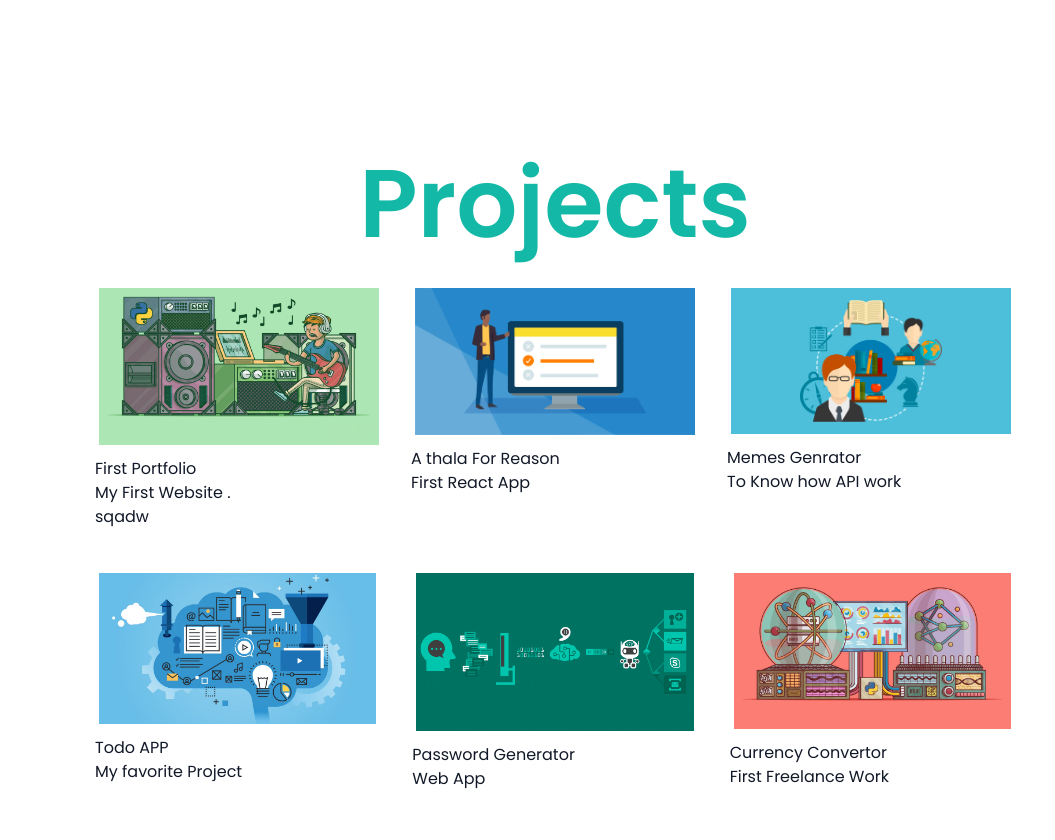
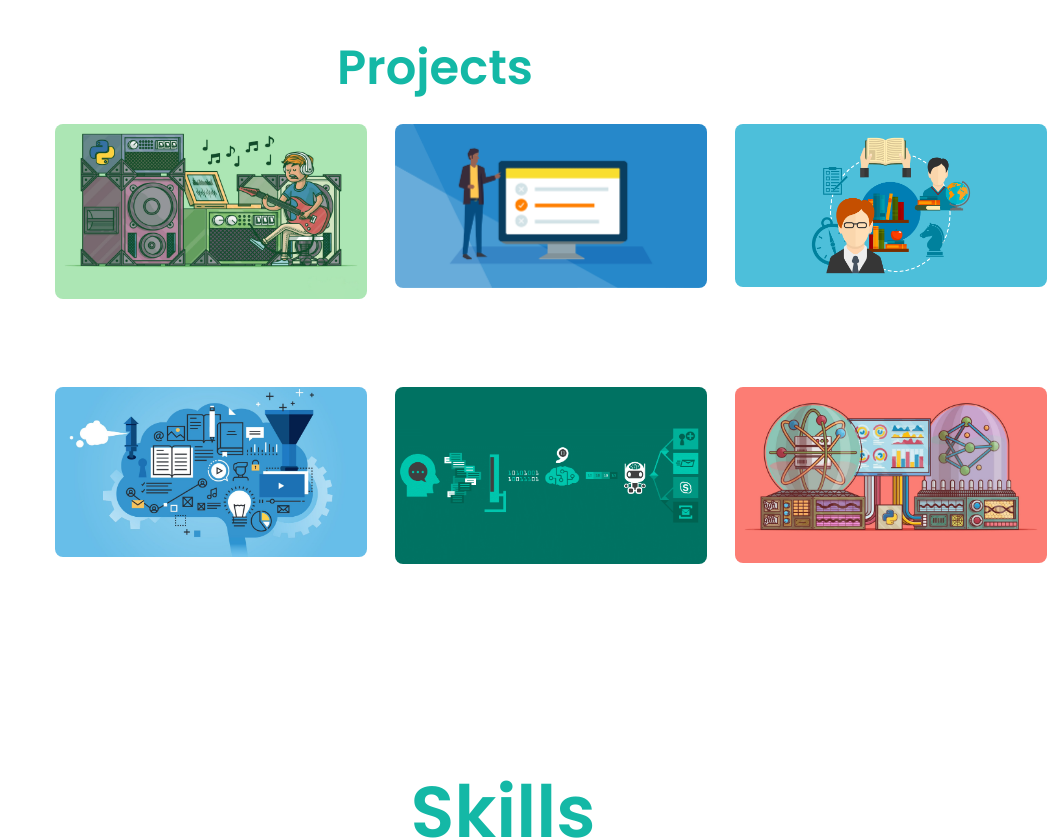
Before and after one commit to Devdeep8/Devdeeppportfolio, a Next.js app: page / in a window 1280 px wide. Shown: the part 1500-2340 px from the top of the page, without its empty margins (225-1280 px from the left). Built offline with nearby package versions, Linux system fonts and the light colour scheme.

Commit message:
ProjectItem

```diff
--- a/components/Projects.jsx
+++ b/components/Projects.jsx
@@ -3,236 +3,97 @@ import React from "react";
 import Image from "next/image";
 import Link from "next/link";
 import { useMode } from "@/context/mode";
+
 const Projects = ({}) => {
   const { darkMode } = useMode();
   return (
     <section
       id="projects"
-      className={` py-28 px-10 md:pl-80  scrollspy ${
+      className={`py-10 md:pl-10 scrollspy ${
         darkMode ? "bg-black text-white" : "bg-white text-gray-900"
       }`}
     >
       <h3
-        className={` md:pt-10 md:text-8xl text-3xl pb-8 flex items-center justify-center font-semibold  ${
+        className={`text-3xl md:text-5xl pb-4 flex items-center justify-center font-semibold ${
           darkMode ? "text-teal-500" : "text-teal-500"
-        } ${darkMode ? " brightness-150" : ""}`}
+        } ${darkMode ? "brightness-150" : ""}`}
       >
         Projects
       </h3>
-      <div className="grid grid-cols-3 gap-7">
-        <Link
-          target="_blank"
-          href={"https://devdeep8.github.io/portfolio.first/"}
-        >
-          <div className={` ${darkMode ? " text-white" : "bg-white"}`}>
-            <Image
-              alt="music streaming app"
-              src="/project-music-player.png"
-              width={300}
-              height={300}
-              className="mb-2 border-solid border-4  border-transparent hover:scale-125	transition ease-in-out hover:border-rose-400"
-              priority/>
+      <div className=" md:ml-60 md:mr-2  grid grid-cols-1 md:grid-cols-3 gap-7">
+        <ProjectLink
+          href={"https://machine-six.vercel.app/"}
+          alt={"Stock Management App"}
+          src={"/project-music-player.png"}
+          text={"Stock Management App"}
+          darkMode={darkMode}
+        />
 
-            <span
-              className={` ${
-                darkMode ? " text-teal-500 brightness-150" : ""
-              } hover:underline`}
-            >
-              First Portfolio
-            </span>
-            <p className={` ${darkMode ? "text-white" : ""}`}>
-              My First Website .
-            </p>
-            <div className={`${darkMode ? " text-white" : "bg-white"}`}>
-              {/* Accomplishments content */}
-              sqadw
-            </div>
-          </div>
-        </Link>
-        <div>
-          <Link
-            target="_blank"
-            href={"https://thalaforreason-sandy.vercel.app/"}
-            className=" "
-          >
-            <div className={` ${darkMode ? " text-white" : "bg-white"}`}>
-              <div className="">
-                <Image
-                  alt="quiz app"
-                  src="/project-quizup-logo-1.png"
-                  width={330}
-                  height={300}
-                  className=" mb-2 border-solid border-4 border-transparent hover:scale-125	 transition ease-in-out hover:border-rose-400"
-                  priority
-                />
-              </div>
-              <div className="">
-                <span
-                  className={` ${
-                    darkMode ? "text-teal-500 brightness-150" : ""
-                  } hover:underline `}
-                >
-                  A thala For Reason
-                </span>
-                <p className={`${darkMode ? "text-white" : ""}`}>
-                  First React App
-                </p>
-              </div>
-              <div
-                className={`-reveal ${
-                  darkMode ? "bg-gray-800 text-white" : "bg-white"
-                }`}
-              >
-                {/* Accomplishments content */}
-              </div>
-            </div>
-          </Link>
-        </div>
+        <ProjectLink
+          href={"https://thalaforreason-sandy.vercel.app/"}
+          alt={"Thala for Reason"}
+          src={"/project-quizup-logo-1.png"}
+          text={"Thala for Reason"}
+          darkMode={darkMode}
+        />
 
-        <Link
-          target="_blank"
+        <ProjectLink
           href={"https://devdeep8.github.io/memegenerator/"}
-        >
-          <div className={` ${darkMode ? " text-white" : "bg-white"}`}>
-            <div className="-image waves-effect waves-block waves-light">
-              <Image
-                alt="django web app"
-                src="/project-library-logo.png"
-                width={330}
-                height={300}
-                className="mb-2 border-solid border-4 border-transparent hover:scale-125	 transition ease-in-out hover:border-rose-400"
-                priority/>
-            </div>
+          alt={"Memegenerator"}
+          src={"/project-library-logo.png"}
+          text={"Memegenerator"}
+          darkMode={darkMode}
+        />
 
-            <div className="-content">
-              <span
-                className={` ${
-                  darkMode ? "text-teal-500 brightness-150" : ""
-                } hover:underline`}
-              >
-                Memes Genrator
-              </span>
-              <p className={`${darkMode ? "text-white" : ""}`}>
-                To Know how API work
-              </p>
-            </div>
-            <div
-              className={`-reveal ${
-                darkMode ? "bg-gray-800 text-white" : "bg-white"
-              }`}
-            >
-              {/* Accomplishments content */}
-            </div>
-          </div>
-        </Link>
-      </div>
+        <ProjectLink
+          href={"https://todos-devdeep8.vercel.app/"}
+          alt={"Todo List"}
+          src={"/project-ai-1.jpg"}
+          text={"Todo List"}
+          darkMode={darkMode}
+        />
 
-      <div className="grid grid-cols-3 gap-8 pt-10">
-        <Link
-          target="_blank"
-          href={"https://todos-devdeep8.vercel.app/"}
-        >
-          <div className={` ${darkMode ? " text-white" : "bg-white"}`}>
-            <div className="">
-              <Image
-                alt="music streaming app"
-                src="/project-ai-1.jpg"
-                width={330}
-                height={300}
-                className="mb-2 border-solid border-4 border-transparent hover:scale-125 transition ease-in-out hover:border-rose-400"
-                priority/>
-            </div>
-            <div className="">
-              <span
-                className={` ${
-                  darkMode ? " text-teal-500 brightness-150" : ""
-                } hover:underline`}
-              >
-                Todo APP
-              </span>
-              <p className={` ${darkMode ? "text-white" : ""}`}>
-                My favorite Project
-              </p>
-            </div>
-            <div className={`${darkMode ? " text-white" : "bg-white"}`}>
-              {/* Accomplishments content */}
-            </div>
-          </div>
-        </Link>
+        <ProjectLink
+          href={"https://passwordchange.vercel.app/"}
+          alt={"Password Generator App"}
+          src={"/project-aim_bert-bias.png"}
+          text={"Password Generator"}
+          darkMode={darkMode}
+        />
 
-        <Link
-          target="_blank"
-          href={"https://passwordchange.vercel.app/"}
-          className=" "
-        >
-          <div className={` ${darkMode ? " text-white" : "bg-white"}`}>
-            <div className="">
-              <Image
-                alt="quiz app"
-                src="/project-aim_bert-bias.png"
-                width={330}
-                height={300}
-                className="mb-2 border-solid border-4 border-transparent hover:scale-125 transition ease-in-out hover:border-rose-400"
-                priority />
-            </div>
-            <div className="">
-              <span
-                className={` ${
-                  darkMode ? "text-teal-500 brightness-150" : ""
-                } hover:underline `}
-              >
-                Password Generator
-              </span>
-              <p className={`${darkMode ? "text-white" : ""}`}>
-                Web App
-              </p>
-            </div>
-            <div
-              className={`-reveal ${
-                darkMode ? "bg-gray-800 text-white" : "bg-white"
-              }`}
-            >
-              {/* Accomplishments content */}
-            </div>
-          </div>
-        </Link>
-
-        <Link
-          target="_blank"
+        <ProjectLink
           href={"https://currencyconertor.vercel.app/"}
-        >
-          <div className={` ${darkMode ? " text-white" : "bg-white"}`}>
-            <div className="-image waves-effect waves-block waves-light">
-              <Image
-                alt="django web app"
-                src="/project-ml-7.jpg"
-                width={330}
-                height={300}
-                className="mb-2 border-solid border-4 border-transparent hover:scale-125 transition ease-in-out hover:border-rose-400"
-                priority/>
-            </div>
-            <div className="-content">
-              <span
-                className={` ${
-                  darkMode ? "text-teal-500 brightness-150" : ""
-                } hover:underline`}
-              >
-                Currency Convertor
-              </span>
-              <p className={`${darkMode ? "text-white" : ""}`}>
-                First Freelance Work
-              </p>
-            </div>
-            <div
-              className={`-reveal ${darkMode ? " text-white" : "bg-white"}`}
-            >
-              {/* Accomplishments content */}
-            </div>
-          </div>
-        </Link>
+          alt={"Currency Converter"}
+          src={"/project-ml-7.jpg"}
+          text={"Currency Converter"}
+          darkMode={darkMode}
+        />
       </div>
     </section>
   );
 };
 
+const ProjectLink = ({ href, alt, src, text, darkMode }) => {
+  return (
+    <Link href={href} target="_blank" className="group">
+        <div className="relative my-4 cursor-pointer transition duration-150 ease-in-out transform hover:scale-110">
+          <div className="relative rounded-lg overflow-hidden hover:shadow-2xl transition-all">
+            <Image
+              src={src}
+              alt={alt}
+              layout="responsive"
+              width={330}
+              height={300}
+            />
+          </div>
+          <div className="text-center md:opacity-0 md:group-hover:opacity-100 transition-opacity">
+            <span className={`text-lg font-semibold text-center brightness-150 ${darkMode ? 'bg-gradient-to-r from-pink-500 to-violet-500 bg-clip-text text-transparent' : ''} md:bg-opacity-0 md:hover:bg-opacity-100 rounded-full px-3 py-1 transition duration-300`}>
+              {text}
+            </span>
+          </div>
+        </div>
+    </Link>
+  );
+};
+
 export default Projects;
--- a/components/Sidenav.jsx
+++ b/components/Sidenav.jsx
@@ -85,7 +85,7 @@ const Sidebar = ({ profilePicUrl  }) => {
       <nav
         className={`${
           isOpen ? 'transition ease-in-out transform translate-x-0' : 'transition ease-in-out transform -translate-x-full'
-        } ${darkMode ? 'bg-teal-700' : 'bg-gray-500'} px-5 py-5 z-10 fixed top-8 left-0 w-full`}
+        } ${darkMode ? 'bg-gradient-to-r from-pink-500 brightness-110 to-purple-500' : 'bg-gradient-to-b from-gray-200 to-gray-300'} px-5 py-5 z-10 fixed top-8 left-0 w-full`}
       >
         <div className="  mt-4 flex justify-center">
       <Link href="http://linkedin.com/in/devdeep-patidar" target="_blank">
@@ -199,7 +199,7 @@ const Sidebar = ({ profilePicUrl  }) => {
         </li>
         <li>
 
-            <a href='#certificate' className={`block py-2 text-xl  font-medium px-4 text-${darkMode ? 'white' : 'gray-300'} hover:bg-gray-700 hover:scale-110 transition ease-in-out ${activeLink === 'certificate' ? 'bg-gray-700 scale-110 text-white border-white border-4 ' : ''}`}>certificate</a>
+            <a href='#certificate' className={`block py-2 text-xl  font-medium px-4 text-${darkMode ? 'white' : 'gray-300'} hover:bg-gray-700 hover:scale-110 transition ease-in-out ${activeLink === 'certificate' ? 'bg-gray-700 scale-110 text-white border-white border-4 ' : ''}`}>Certificate</a>
 
         </li>
         <li>
```
